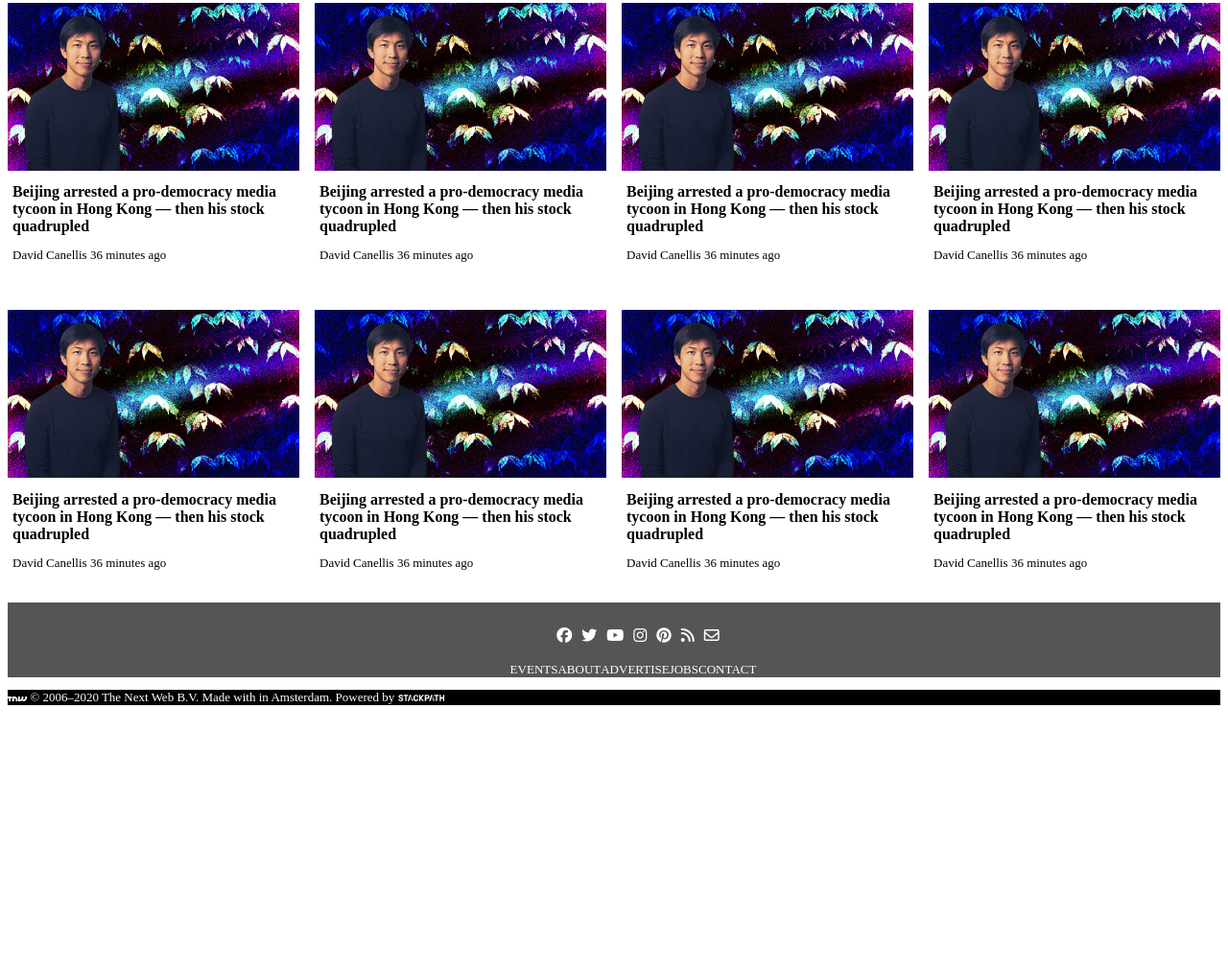
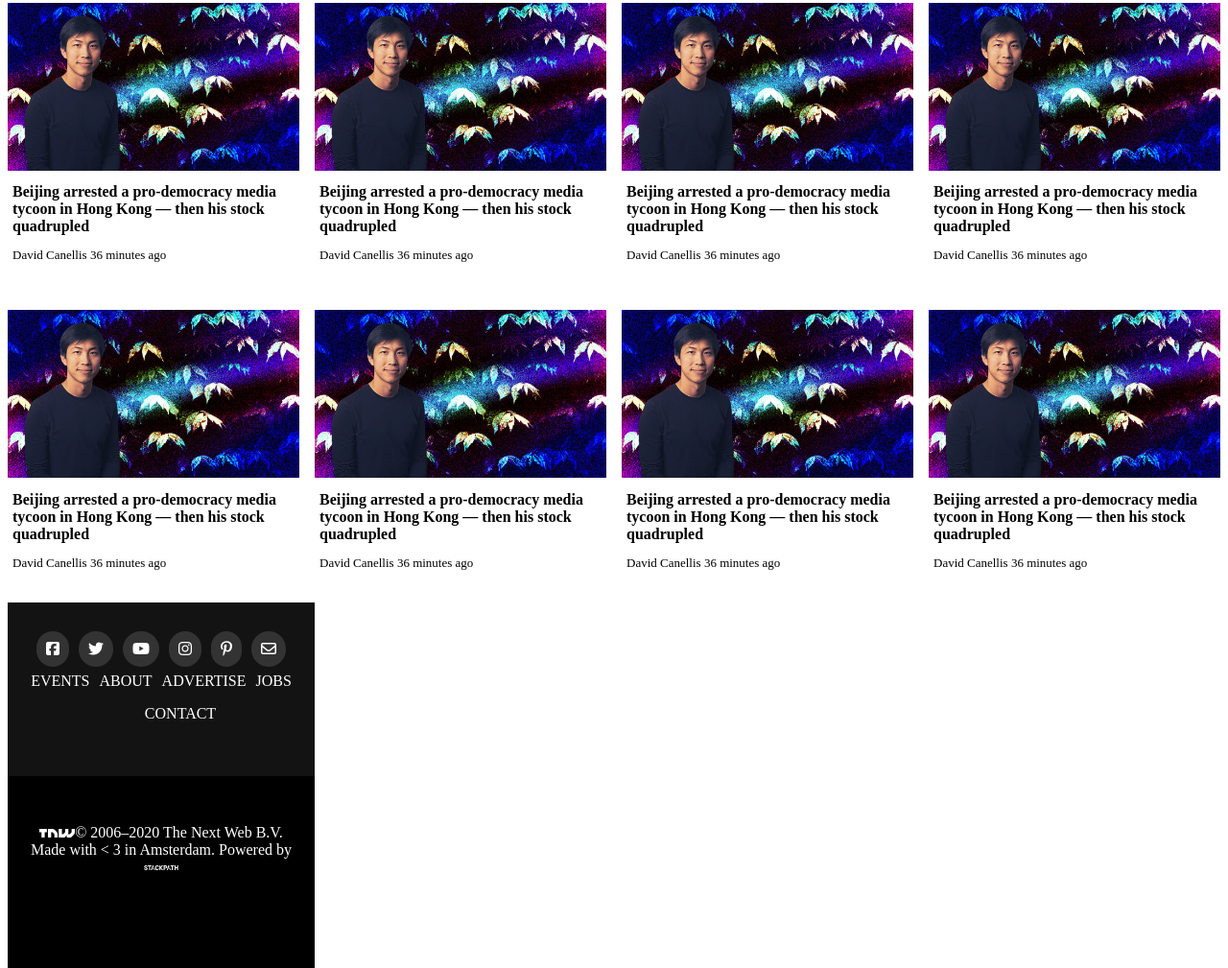
Before and after one commit to IjayAbby/thenextweb-clone, a plain HTML site: page index.html in a window 1280 px wide. Shown: the part 2216-3225 px from the top of the page at 96% size. Before the commit the page ends 2964 px from the top, so only its background shows below. Drawn offline with Linux system fonts and the light colour scheme.

Commit message:
footer section @max-width: 320

```diff
--- a/assets/style.css
+++ b/assets/style.css
@@ -189,53 +189,82 @@
 }
 
 /* FOOTER */
-/*footer {
-  height: 100%;
-}*/
-
-.section-one {
-  background-color: #555555;
+.footer {
+  width: 320px;
+  height: 250px;
+  text-align: center;
 }
 
-.social-icons-div {
-  justify-content: center;
+.footer-links {
+  background-color: #131313;
+  padding: 2.5em 0;
+  justify-content: space-between;
 }
 
-.social-sites-icons li {
-  padding: 10px 0 0 10px;
+.wrapper {
+  margin: 0 auto;
+  max-width: 100%;
+  padding: 0 20px;
+  height: 100%;
+}
 
+.footer-links-social
+ {
+  margin: 0;
+  padding: 0;
+  border: 0;
+  font-size: 100%;
+  margin-bottom: 15px;
+  /* background-color: red; */
+  justify-content: center;
+  vertical-align: baseline;
+}
+
+.footer-links-social li a {
+  box-sizing: border-box;
+  background-color: #333;
+  margin: auto 5px;
+  justify-content: center;
+  border-radius: 20px;
+  padding: 10px;
 
 }
 
-.footer-ul-div ul {
-  text-align: center;
+.footer-links-menu {
+  margin: 0;
+  padding: 0;
+  border: 0;
+  font-size: 100%;
+  box-sizing: border-box;
   justify-content: center;
-  margin: 0 auto;
-  /*width: 90%;*/
+
 }
 
-.footer-ul-div li a {
-  font-size: 13px;
-  justify-content: space-around;
-  text-align: center;
-  color: #fff;
+.footer-links-menu li a {
+  margin: 5px;
+  border: 0;
+  vertical-align: baseline;
+  box-sizing: border-box;
+  align-content: center;
+  flex-wrap: nowrap;
 }
 
-.about-page {
+.footer-legal {
+  width: 100%;
+  height: 100px;
+  padding: 50px 0;
   background-color: #000;
+  display: block;
 }
 
-.footer-img {
-  width: 20px;
+span img {
+  width: 37px;
+  height: 9px;
 }
 
-.stackpath-img {
-  width: 50px;
-}
 
-.about-page p {
-  font-size: 13px;
-}
+
+
 
 
 /*MEDIA QUERIES*/
--- a/index.html
+++ b/index.html
@@ -446,76 +446,60 @@
     </section>
 
     <!-- FOOTER SECTION. -->
-    <footer class="first-footer">
-        <section class="section-one">
-            <div class="social-icons-div flex">
-                <ul class="flex social-sites-icons">
-                    <li><a href="#">
-                            <i class="white fab fa-facebook"></i>
-                        </a>
+    <footer class="footer">
+       <div class="footer-links">
+           <div class="wrapper">
+            <ul class="footer-links-social flex">
+                <li>
+                    <a href="#"><i class="fab fa-facebook-square white"></i></a>
                 </li>
-
                 <li>
-                        <a href="#">
-                            <i class="white fab fa-twitter"></i>
-                        </a>
+                    <a href="#"><i class="fab fa-twitter white"></i></a>
                 </li>
-
                 <li>
-                        <a href="#">
-                            <i class="white fab fa-youtube"></i>
-                        </a>
+                    <a href="#"><i class="fab fa-youtube white"></i></a>
                 </li>
-
                 <li>
-                        <a href="#">
-                            <i class="white fab fa-instagram"></i>
-                        </a>
+                    <a href="#"><i class="fab fa-instagram white"></i></a>
                 </li>
-
                 <li>
-                        <a href="#">
-                            <i class="white fab fa-pinterest"></i>
-                        </a>
+                    <a href="#"><i class="fab fa-pinterest-p white"></i></a>
                 </li>
-
                 <li>
-                        <a href="#">
-                            <i class="white fas fa-rss"></i>
-                        </a>
+                    <a href="#"><i class="far fa-envelope white"></i></a>
                 </li>
-
-
+            </ul>
+            <ul class="footer-links-menu flex">
                 <li>
-                        <a href="#">
-                            <i class="white far fa-envelope"></i>
-                        </a>
+                    <a class="white" href="#">EVENTS</a>
                 </li>
-
+                <li>
+                    <a class="white" href="#">ABOUT</a>
+                </li>
+                <li>
+                    <a class="white" href="#">ADVERTISE</a>
+                </li>
+                <li>
+                    <a class="white" href="#">JOBS</a>
+                </li>
+            </ul>
+            <ul class="contact ">
+                <li>
+                    <a class="white" href="#">CONTACT</a>
+                </li>
             </ul>
            </div>
-            <div class="footer-ul-div flex white relative">
-                <ul class="flex">
-                    <li><a href="">EVENTS</a> </li>
-                    <li><a href="">ABOUT</a> </li>
-                    <li><a href="">ADVERTISE</a> </li>
-                    <li><a href="">JOBS</a> </li>
-                    <br>
-                    <li><a href="">CONTACT</a> </li>
-                </ul>
        </div>
-        </section>
-    </footer>
-    <footer class="about-page">
-        <div>
-            <div class="about-page-content white">
-                <p>
-                    <img class="footer-img" src="./assets/images/tnw.svg" alt="">
-                    © 2006–2020 The Next Web B.V. Made with in Amsterdam. Powered by
-                    <img class="stackpath-img" src="./assets/images/stackpath.svg" alt="">
-                </p>
+        <div class="footer-legal">
+           <div class="wrapper">
+               <span class="first-line white">
+                   <a href="#"><img src="assets/images/tnw.svg" alt=""></a>© 2006–2020 The Next Web B.V.
+                   <span class="second-line">Made with < 3 in Amsterdam.</span>
+               </span>
+               <span class="third-line white">Powered by
+                   <a href="#"><img src="assets/images/stackpath.svg" alt=""></a>
+               </span>
            </div>
-
        </div>
     </footer>
 </body>
```
Lines whose indentation alone changed are shown as unchanged.
